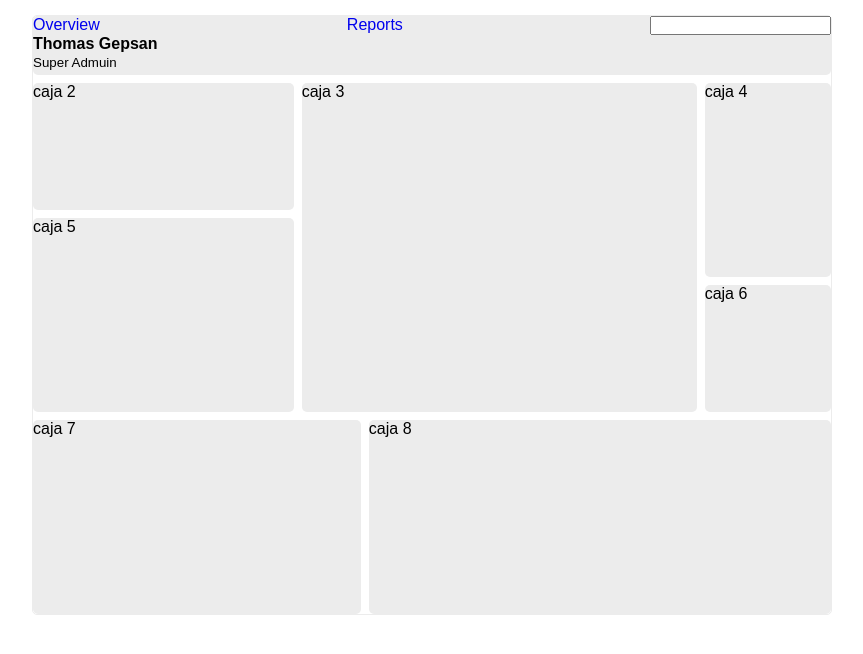
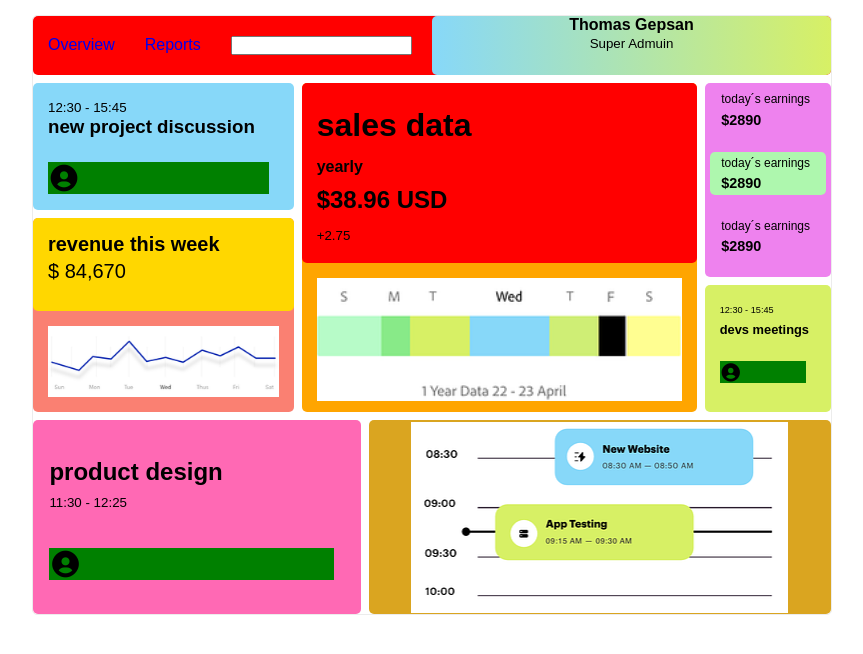
Before and after one commit to SantMu123/GridBasico, a plain HTML site: page index.html in a window 1280 px wide. Shown: the whole page, without its empty margins (208-1071 px from the left). Drawn offline with nearby package versions, Linux system fonts and the light colour scheme.

Commit message:
feat: :lipstick: Update Grid Basic

```diff
--- a/CSS/style.css
+++ b/CSS/style.css
@@ -7,7 +7,8 @@
     box-sizing: border-box;
 }
 body{
-    background: var(--collor-primary);
+    /* background: var(--collor-primary); */
+
 }
 .container{
     display:grid;
@@ -37,25 +38,37 @@ body{
     /* box-shadow: var(--color-shadow); */
 }
 .container div{
-    background: var(--color-primary);
+    /* background: var(--color-primary); */
     border-radius: 5px;
 }
 
 .item_1{
     background: red;
     grid-area: menu;
+    display: flex;
+    position:relative;
 }
-.item1 div{
-    width: 45%;
-    display: inline-block;
-    background: darkcyan;
+.item_1__usuario{
+    /* display: inline-block; */
+    display: flex;
+    align-items: center;
+    z-index:10;
 }
-.item_1__menu ul li{
+.item_1__card{
+    height: 100%;
+    width: 50%;
+    right: 0;
+    position:absolute;
+    /* align-items: center; */
+    text-align: center;
+    background: linear-gradient(to right, rgb(135,216,249), rgb(215,240,101));
+}
+.item_1__usuario ul li{
     display: inline-block;
     margin: 0 15px;
 }
 
-.item_1__menu ul{
+.item_1__usuario ul{
     text-align: center;
 }
 .item_1 div ul{
@@ -70,33 +83,110 @@ body{
     text-decoration: none;
 }
 .item_2{
-    background: blue;
+    background: rgb(135,216,249);
     grid-area: notification;
+    display: flex;
+    flex-direction: column;
+    padding:15px;
+    gap:25%;
+}
+i.bx.bxs-user-circle{
+    background: green;
+    margin-right: 10px;
+    font-size: 200%;
 }
 .item_3{
     background: orange;
     grid-area: sales;
+    display: flex;
+    flex-direction: column;
+    justify-content: space-between;
+    line-height: 1.7;
+}
+.item_3__up{
+    background: red;
+    height: 60%;
+    padding: 15px;
+}
+.item_3 img{
+    width: 100%;
+    bottom: 0;
+    padding: 15px;
 }
 .item_4{
     background: violet;
     grid-area: balance;
+    display: flex;
+    flex-direction: column;
+    font-size: 90%;
+    gap:20px;
+    padding:5px;
+    line-height: 1.5;
+}
+.item_4__middle{
+    background: rgb(174, 247, 174);
+}
+.item_4__middle small,
+.item_4__middle h4,
+.item_4 small,
+.item_4 h4{
+    margin-left: 10%;
 }
 .item_5{
     background: salmon;
     grid-area: week;
+    display: flex;
+    flex-direction: column;
+    justify-content: space-between;
+
+}
+.item_5 div{
+    background: gold;
+    padding: 15px;
+    height: 59%;
+    font-size: 150%;
+}
+.item_5 img{
+    width: 100%;
+    padding: 15px;
 }
 .item_6{
-    background: darkcyan;
+    background: rgb(215, 240, 101);
+    grid-area: devs;
+    padding: 15px;
+    font-size: 11px;
+    line-height: 1.7;
+    display: flex;
+    flex-direction: column;
+    gap: 20px;
+}
+.item_6{
+    background: rgb(215, 240, 101);
     grid-area: devs;
 }
 .item_7{
     background: hotpink;
     grid-area: products;
+    display: flex;
+    flex-direction: column;
+    justify-content: space-around;
+    padding:5%;
+    line-height: 1.5;
 }
 .item_8{
     background: goldenrod;
     grid-area: timeline;
+    display: flex;
+    justify-content: center;
+    align-items: center;
 }
+
+.item_8 img{
+    padding: 15px;
+    justify-content: center;
+    align-items: center;
+}
+
 @media (width < 600px){
     .container{
         width: 100%;
--- a/index.html
+++ b/index.html
@@ -4,6 +4,7 @@
     <meta charset="UTF-8">
     <meta name="viewport" content="width=device-width, initial-scale=1.0">
     <link rel="stylesheet" href="CSS/style.css">
+    <link href='https://unpkg.com/boxicons@2.1.4/css/boxicons.min.css' rel='stylesheet'>
     <title>Document</title>
 </head>
 <body>
@@ -21,18 +22,65 @@
             <div class="item_1__perfil">
 
             </div>
-            <div>
+            <div class="item_1__card">
                 <h4>Thomas Gepsan</h4>
                 <small>Super Admuin</small>
             </div>
         </div>
-        <div class="item_2">caja 2</div>
-        <div class="item_3">caja 3</div>
-        <div class="item_4">caja 4</div>
-        <div class="item_5">caja 5</div>
-        <div class="item_6">caja 6</div>
-        <div class="item_7">caja 7</div>
-        <div class="item_8">caja 8</div>
+        <div class="item_2">
+            <div class="texto">
+                <small>12:30 - 15:45</small>
+                <h3>new project discussion</h3>
+            </div>
+            <i class='bx bxs-user-circle'></i>
+        </div>
+        <div class="item_3">
+            <div class="item_3__up">
+                <h1>sales data</h1>
+                <h4>yearly</h4>
+                <h2>$38.96 USD</h2>
+                <small>+2.75</small>
+            </div>
+            <img src="storage/img/IMG_Graph3.png">
+        </div>
+        <div class="item_4">
+            <div>
+                <small>today´s earnings</small>
+                <h4>$2890</h4>
+            </div>
+            <div class="item_4__middle">
+                <small>today´s earnings</small>
+                <h4>$2890</h4>
+            </div>
+            <div>
+                <small>today´s earnings</small>
+                <h4>$2890</h4>
+            </div>
+        </div>
+        <div class="item_5">
+            <div>
+                <h5>revenue this week</h5>
+                <small>$ 84,670</small>
+            </div>
+            <img src="storage/img/IMG_Graph2.png">
+        </div>
+        <div class="item_6">
+            <div class="texto">
+                <small>12:30 - 15:45</small>
+                <h3>devs meetings</h3>
+            </div>
+            <i class='bx bxs-user-circle'></i>
+        </div>
+        <div class="item_7">
+            <div class="texto">
+                <h2>product design</h2>
+                <small>11:30 - 12:25</small>
+            </div>
+            <i class='bx bxs-user-circle'></i>
+        </div>
+        <div class="item_8">
+            <img src="storage/img/IMG_Graph.png">
+        </div>
     </div>
 </body>
 </html>
```
Also changed, not shown: storage/img/IMG_Graph.png (added), storage/img/IMG_Graph2.png (added), storage/img/IMG_Graph3.png (added).
